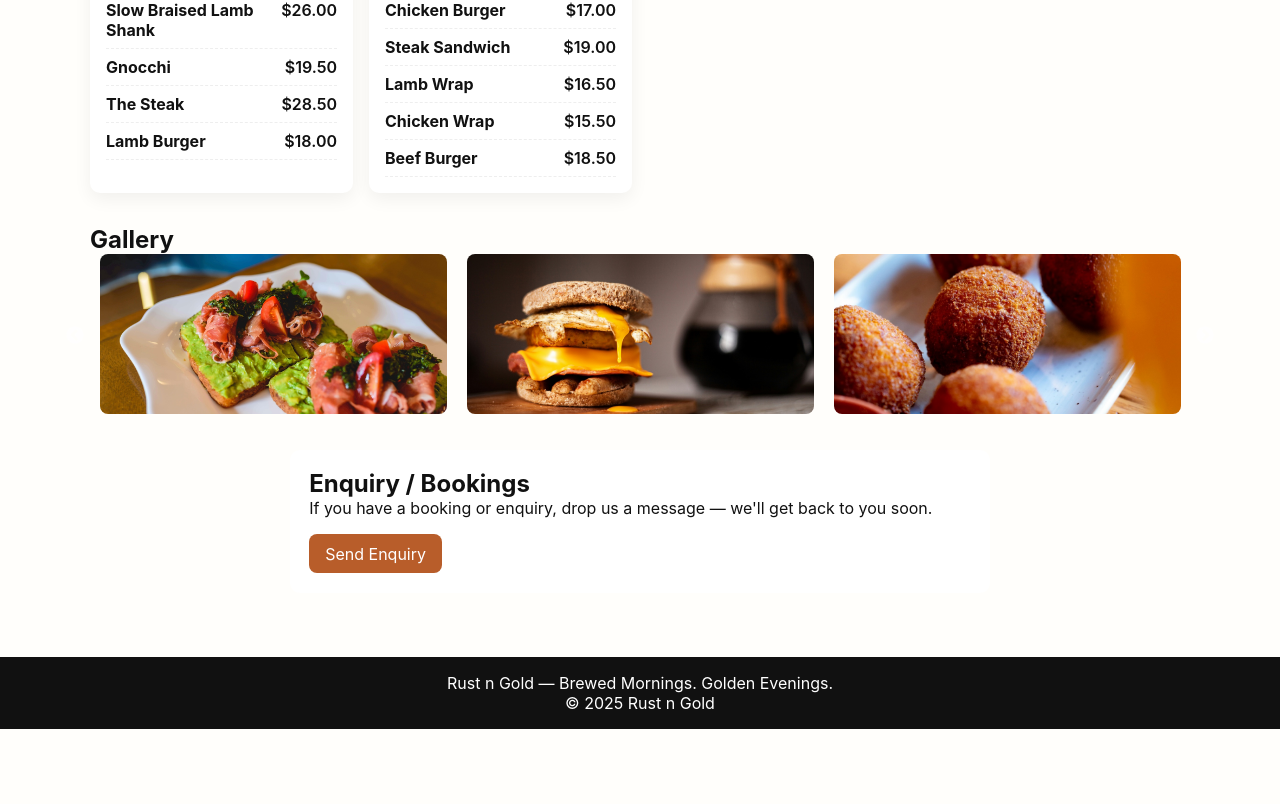
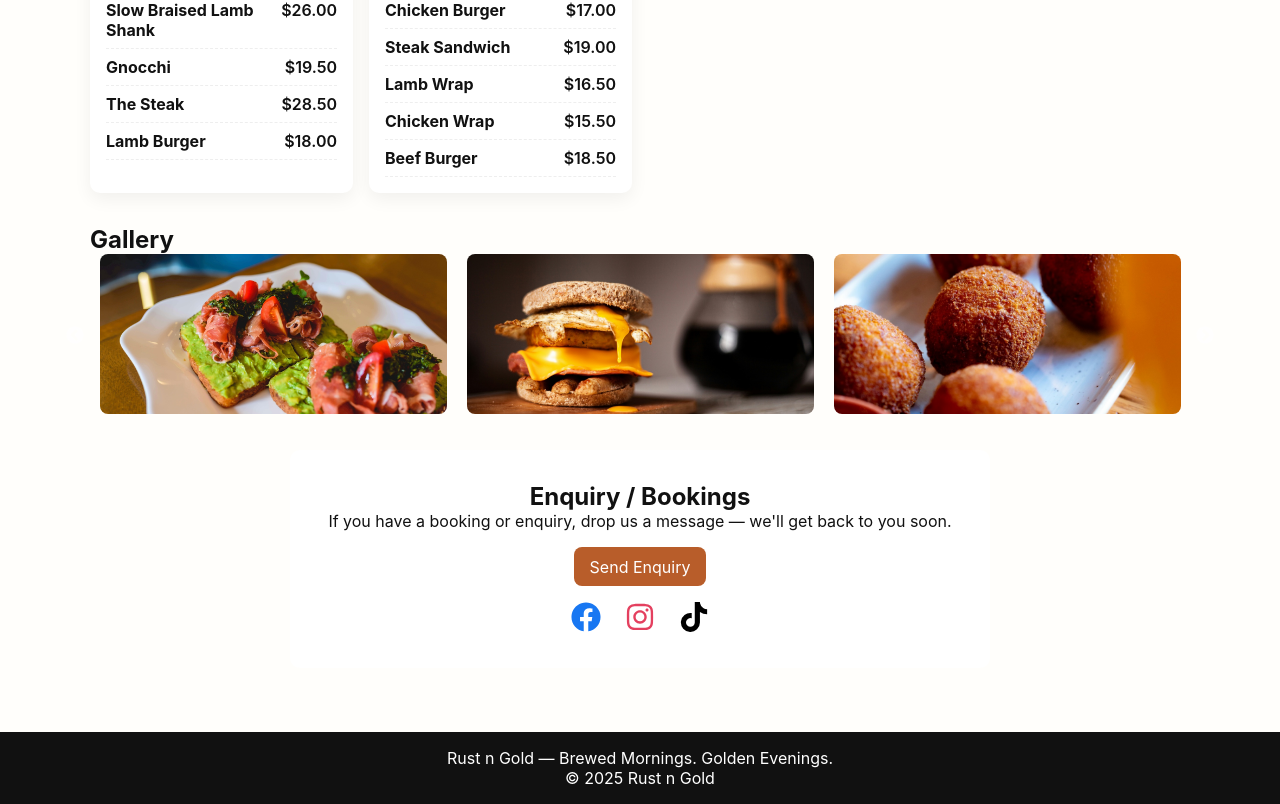
Before and after one commit to gurshersingh/rustngold-v1, a Next.js app: page / in a window 1280 px wide. Shown: the part 1168-1972 px from the top of the page. Before the commit the page ends 1897 px from the top, so only its background shows below. Built offline with nearby package versions, Linux system fonts and the light colour scheme.

Commit message:
added fb and insta link

```diff
--- a/package.json
+++ b/package.json
@@ -14,6 +14,7 @@
     "next": "15.4.6",
     "react": "19.1.0",
     "react-dom": "19.1.0",
+    "react-icons": "^5.5.0",
     "react-slick": "^0.31.0",
     "slick-carousel": "^1.8.1"
   },
--- a/src/app/globals.css
+++ b/src/app/globals.css
@@ -302,3 +302,49 @@ main {
     font-size: 3.2rem;
   }
 }
+
+.footer {
+  background-color: #333;
+  color: #fff;
+  padding: 2rem;
+  text-align: center;
+}
+
+.footer-content {
+  display: flex;
+  flex-direction: column;
+  align-items: center;
+  gap: 1rem;
+}
+
+
+/* src/app/globals.css */
+
+.enquiry {
+  text-align: center;
+  padding: 2rem;
+}
+
+.enquiry-button {
+  padding: 1rem 2rem;
+  font-size: 1.1rem;
+}
+
+.social-links-enquiry {
+  display: flex;
+  justify-content: center;
+  gap: 1.5rem;
+  margin-top: 1rem;
+}
+
+.social-links-enquiry a {
+  text-decoration: none;
+}
+
+.social-links-enquiry svg {
+  transition: transform 0.2s ease-in-out;
+}
+
+.social-links-enquiry a:hover svg {
+  transform: scale(1.1);
+}
--- a/src/components/Enquiry.jsx
+++ b/src/components/Enquiry.jsx
@@ -1,4 +1,6 @@
 import { GALLERY } from '@/data';
+import Link from 'next/link';
+import { FaFacebook, FaInstagram, FaTiktok } from 'react-icons/fa';
 export default function Enquiry() {
   return (
     <section id="contact" className="enquiry">
@@ -7,6 +9,32 @@ export default function Enquiry() {
       <a className="btn" href="mailto:admin@rustngold.com?subject=Enquiry%20from%20website&body=Hi%20Rust%20n%20Gold,%20I%20would%20like%20to%20enquire%20about...">
         Send Enquiry
       </a>
+      <div className="social-links-enquiry">
+            <Link
+               href="https://www.facebook.com/profile.php?id=61579236737818"
+               aria-label="Visit us on Facebook"
+               target="_blank"
+               rel="noopener noreferrer"
+            >
+               <FaFacebook size={30} style={{ color: '#1877F2' }} />
+            </Link>
+            <Link
+               href="https://www.instagram.com/rust.n.gold"
+               aria-label="Visit us on Instagram"
+               target="_blank"
+               rel="noopener noreferrer"
+            >
+               <FaInstagram size={30} style={{ color: '#E4405F' }} />
+            </Link>
+            <Link
+               href="https://www.tiktok.com/@your-restaurant"
+               aria-label="Visit us on TikTok"
+               target="_blank"
+               rel="noopener noreferrer"
+            >
+               <FaTiktok size={30} style={{ color: '#000000' }} />
+            </Link>
+         </div>
     </section>
   )
 }
```
Also changed, not shown: src/components/Footer.jsx (added, +15 -0 lines), 1 other file (tests, documents, lock files or other folders).
